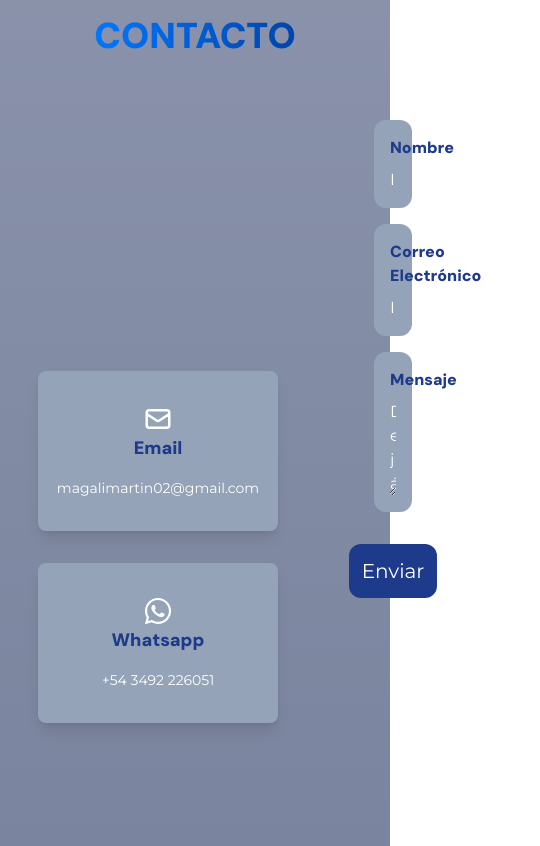
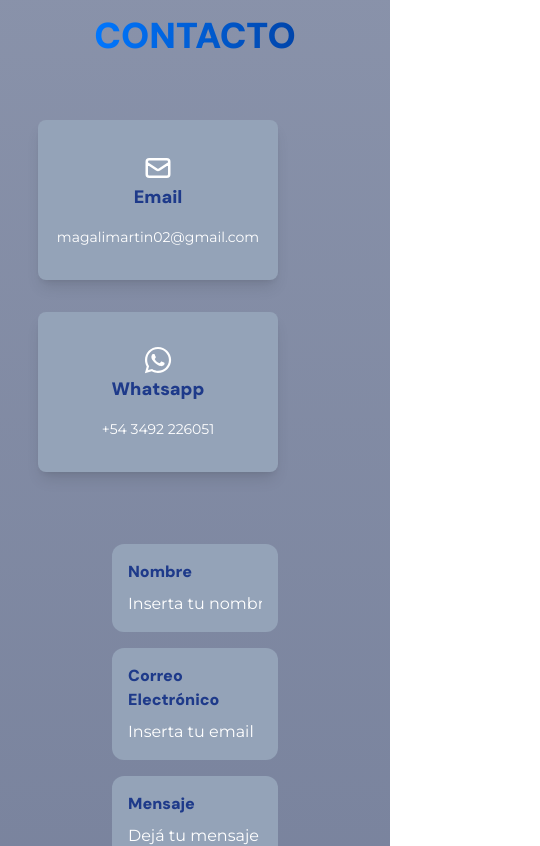
Before and after one commit to MaguiMartiin/Portfolio, a React (Vite) app: page / in a window 390 px wide. Shown: the part 4500-5346 px from the top of the page, 540 px wide, since content can reach past the window. Built offline with nearby package versions, Linux system fonts and the light colour scheme; no server answers; what tailwindcss-animated would draw is missing.

Commit message:
responsive

```diff
--- a/src/views/Contact/Contact.tsx
+++ b/src/views/Contact/Contact.tsx
@@ -54,7 +54,7 @@ return (
         <h1 className='font-primary text-4xl gradient-text'>CONTACTO</h1>
       </div>
 
-      <div className='flex mt-[4rem]'>
+      <div className='flex mt-[4rem] max-[450px]:flex-col'>
         <div className='flex-col flex w-full justify-center items-end mr-[6rem] mb-[4.5rem]'>
           <div className='flex flex-col w-[15rem] h-[10rem] rounded-lg shadow-lg text-center justify-center  bg-slate-400 text-white mb-[2rem]'>
             <div className='flex justify-center'>
@@ -73,7 +73,7 @@ return (
         </div>
 
         <div className='flex-col flex w-full justify-center'>
-          <form onSubmit={handleSubmit} className='flex flex-col justify-center font-primary text-white max-[450px]:mb-[28rem] mr-[8rem]'>
+          <form onSubmit={handleSubmit} className='flex flex-col justify-center font-primary text-white mr-[12rem] max-[450px]:w-full'>
             <div className='p-[1rem] flex flex-col bg-slate-400 mb-[1rem] rounded-xl'>
                 <label htmlFor='name' className='mb-[0.5rem] text-blue-900'>Nombre </label>
                 <input type='text' id='user_name' name='user_name' value={formData.user_name} placeholder='Inserta tu nombre' onChange={handleChange} required className='bg-slate-400 placeholder:text-white font-secondary' />
```
